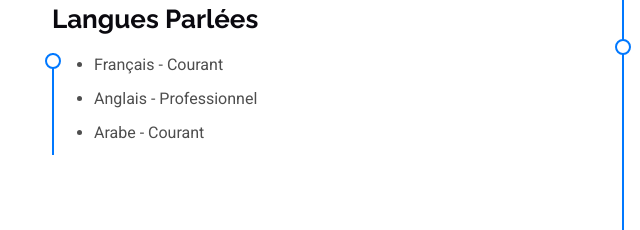
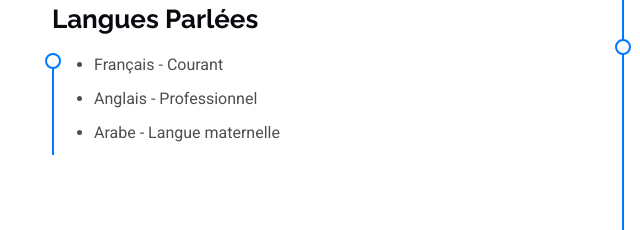
Before and after one commit to khalifaserraye/devfolio, a plain HTML site: page index.html in a window 1280 px wide. Shown: the part 2960-3190 px from the top of the page, 30-670 px from the left. Drawn offline with Linux system fonts and the light colour scheme.

Commit message:
Update index.html

```diff
--- a/index.html
+++ b/index.html
@@ -257,7 +257,7 @@
               <ul>
                 <li>Français - Courant</li>
                 <li>Anglais - Professionnel</li>
-                <li>Arabe - Courant</li>
+                <li>Arabe - Langue maternelle</li>
               </ul>
             </div><!-- End Languages Item -->
 
```
